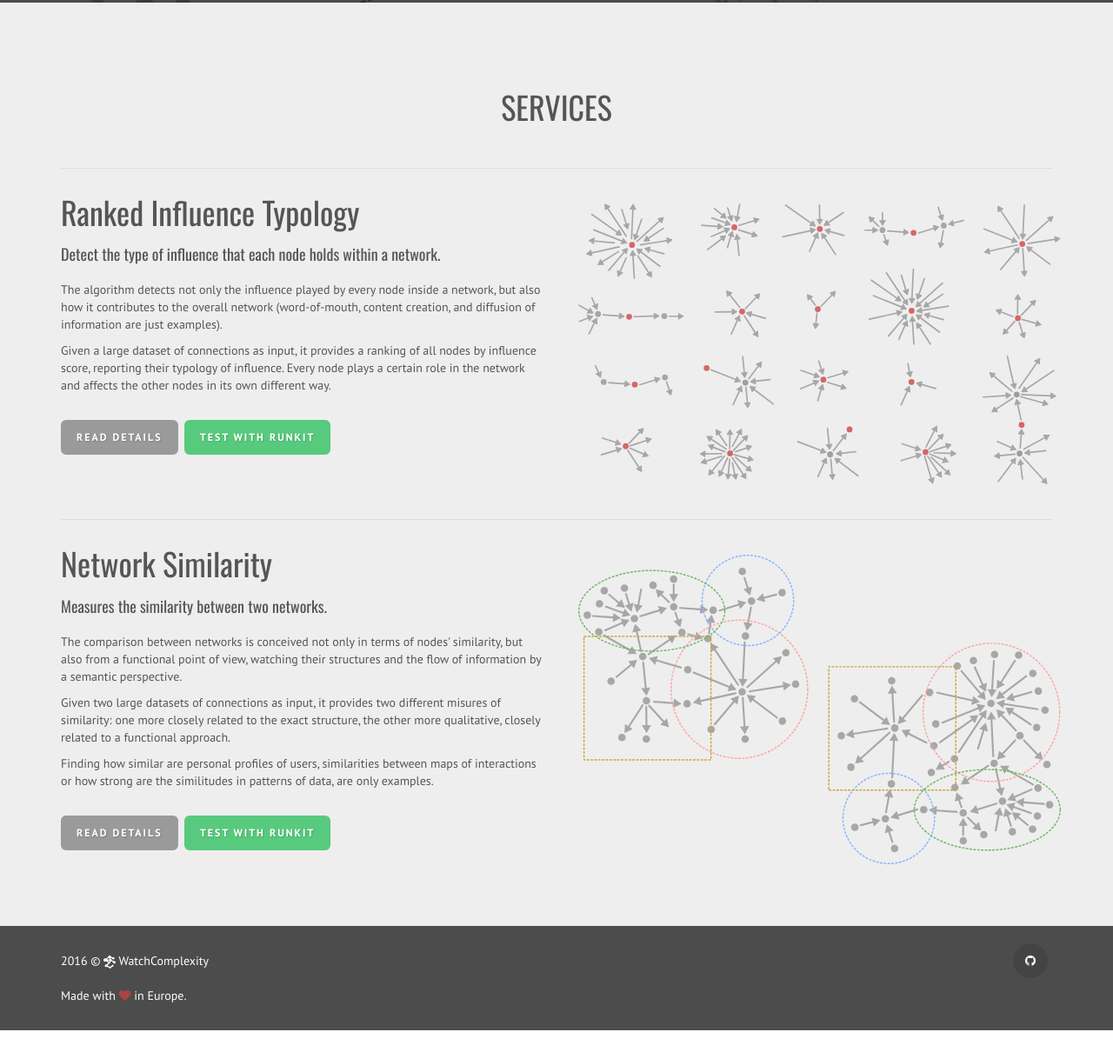
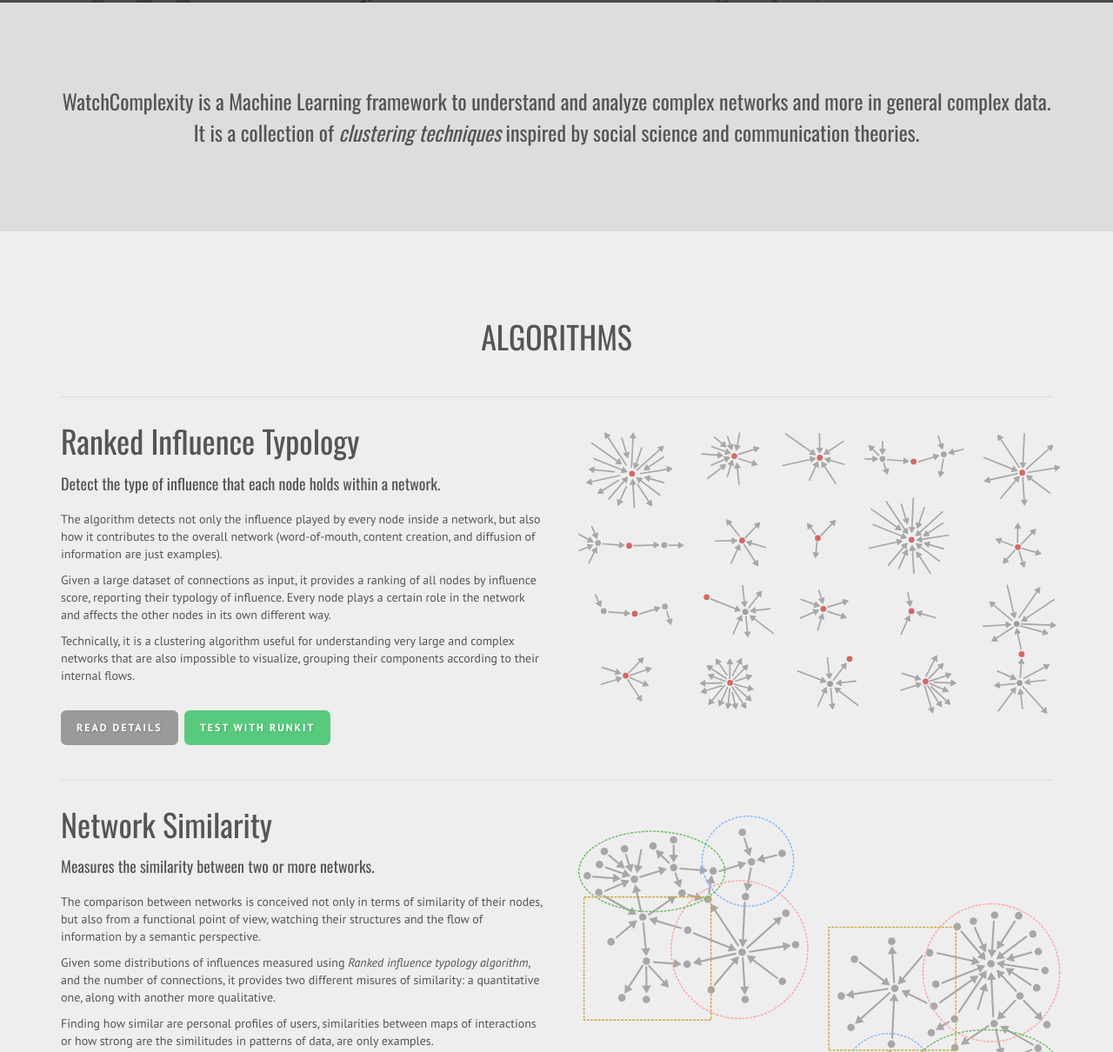
Before and after one commit to davidemiceli/watch-complexity, a website: page page/index.html in a window 1280 px wide. Shown: the part 797-2007 px from the top of the page at 87% size. Before the commit the page ends 1982 px from the top, so only its background shows below. Drawn offline with nearby package versions, Linux system fonts and the light colour scheme.

Commit message:
Updates to the project page for the network similarity algorithm.

```diff
--- a/page/index.html
+++ b/page/index.html
@@ -6,7 +6,7 @@
   <meta name="viewport" content="width=device-width, initial-scale=1">
   <meta name="description" content="WatchComplexity, AI from experimental research on computational social science">
   <meta name="author" content="WatchComplexity">
-  <title>WatchComplexity &mdash; AI to analyze complex networks</title>
+  <title>WatchComplexity &mdash; AI to analyze complex networks and more in general complex data.</title>
   <!-- CSS Plugins-->
   <link href="/fonts/font-awesome/css/font-awesome.min.css" rel="stylesheet" type="text/css">
   <!-- CSS Custom-->
@@ -41,7 +41,7 @@
       <div class="navbar-collapse collapse">
         <ul class="fullpage__nav nav navbar-nav navbar-right">
           <li><a href="#about">About</a></li>
-          <li><a href="#services">Services</a></li>
+          <li><a href="#algorithms">Algorithms</a></li>
           <li><a href="https://github.com/davidemiceli/watch-complexity/wiki" target="_blank">Documentation</a></li>
           <li><a href="https://github.com/davidemiceli/watch-complexity" target="_blank">Github</a></li>
         </ul>
@@ -61,7 +61,7 @@
     <div class="sidebar-menu__brand">WatchComplexity</div>
     <ul class="fullpage__nav sidebar-menu__ul nav">
       <li><a href="#about">About</a></li>
-      <li><a href="#services">Services</a></li>
+      <li><a href="#algorithms">Algorithms</a></li>
       <li><a href="https://github.com/davidemiceli/watch-complexity/wiki" target="_blank">Documentation</a></li>
       <li><a href="https://github.com/davidemiceli/watch-complexity" target="_blank">Github</a></li>
     </ul>
@@ -74,29 +74,32 @@
           <div class="col-xs-12">
             <!-- Pre heading-->
             <!-- Heading-->
-            <h1 class="heading">AI framework to analyze complex networks</h1>
+            <h1 class="heading">Machine learning framework to analyze complex networks</h1>
             <!-- Sub heading-->
             <div class="heading__sub">
               <p><strong>Artificial Intelligence from experimental research on computational social science</strong></p>
             </div>
-            <div class="text-center"><a href="#services" style="margin-top: 15px;" class="btn btn-lg btn-gray btn-outline">Find Out More</a></div>
+            <div class="text-center"><a href="#description" style="margin-top: 15px;" class="btn btn-lg btn-gray btn-outline">Find Out More</a></div>
           </div>
         </div>
       </div>
     </div>
   </div>
   <!--USE CASES ==============================-->
-  <!-- <div id="description" style="background-color: #ddd;" class="site-wrapper">
-    <div class="container">
-      <h3 style="margin-bottom: 40px;" class="about-item__title text-center">WatchComplexity is a javascript framework to analyze complex data.</h3>
+  <div id="description" style="background-color: #ddd;" class="site-wrapper">
+    <div style="text-align: center;">
+      <h3 style="margin-bottom: 40px;" class="about-item__title text-center">
+        <p>WatchComplexity is a Machine Learning framework to understand and analyze complex networks and more in general complex data.</p>
+        <p>It is a collection of <em>clustering techniques</em> inspired by social science and communication theories.</p>
+      </h3>
     </div>
-  </div> -->
+  </div>
   <!-- SERVICES ==============================-->
-  <div id="services" style="background-color: #eee;" class="site-wrapper">
+  <div id="algorithms" style="background-color: #eee;" class="site-wrapper">
     <div class="container">
       <div class="row">
         <div class="col-xs-12">
-          <h1 style="margin-top: 0px; margin-bottom: 50px;" class="heading text-center">Services</h1>
+          <h1 style="margin-top: 0px; margin-bottom: 50px;" class="heading text-center">Algorithms</h1>
         </div>
       </div>
       <hr class="services-line" style="margin-top: 0px;">
@@ -108,7 +111,9 @@
             contributes to the overall network (word-of-mouth, content creation, and diffusion of information are just examples).</p>
           <p>Given a large dataset of connections as input, it provides a ranking of all nodes by influence score, reporting
             their typology of influence. Every node plays a certain role in the network and affects the other nodes in its own different way.</p>
-          <p><a href="/influence" style="margin-top: 20px;" class="btn btn-lg btn-lightgray btn-outline">Read details</a>&nbsp;
+          <p>Technically, it is a clustering algorithm useful for understanding very large and complex networks that are also impossible to visualize,
+            grouping their components according to their internal flows.</p>
+          <p><a href="https://github.com/davidemiceli/watch-complexity/wiki/Ranked-influence-typology" style="margin-top: 20px;" class="btn btn-lg btn-lightgray btn-outline">Read details</a>&nbsp;
             <a href="https://npm.runkit.com/watch-complexity" target="_blank" style="margin-top: 20px;" class="btn btn-lg btn-green btn-outline">Test with RunKit</a></p>
         </div>
         <div class="col-sm-6"><img src="/img/influence.svg" style="width: 100%; margin: 10px;" class="less-margin"></div>
@@ -117,15 +122,14 @@
       <div class="row">
         <div class="col-sm-6">
           <h1 class="about-item__title">Network Similarity</h1>
-          <h4 class="about-item__title">Measures the similarity between two networks.</h4>
-          <p>The comparison between networks is conceived not only in terms of nodes' similarity, but also from a
+          <h4 class="about-item__title">Measures the similarity between two or more networks.</h4>
+          <p>The comparison between networks is conceived not only in terms of similarity of their nodes, but also from a
             functional point of view, watching their structures and the flow of information by a semantic perspective.</p>
-          <p>Given two large datasets of connections as input, it provides two different misures of similarity: one
-            more closely related to the exact structure, the other more qualitative, closely related to a functional
-            approach.</p>
+          <p>Given some distributions of influences measured using <em>Ranked influence typology algorithm</em>, and the number of connections, it provides two different misures of similarity:
+            a quantitative one, along with another more qualitative.</p>
           <p>Finding how similar are personal profiles of users, similarities between maps of interactions or how
             strong are the similitudes in patterns of data, are only examples.</p>
-          <p><a href="/similarity" style="margin-top: 20px;" class="btn btn-lg btn-lightgray btn-outline">Read details</a>&nbsp;
+          <p><a href="https://github.com/davidemiceli/watch-complexity/wiki/Network-similarity" style="margin-top: 20px;" class="btn btn-lg btn-lightgray btn-outline">Read details</a>&nbsp;
             <a href="https://npm.runkit.com/watch-complexity" target="_blank" style="margin-top: 20px;" class="btn btn-lg btn-green btn-outline">Test with RunKit</a></p>
         </div>
         <div class="col-sm-6"><img src="/img/similarity.svg" style="width: 100%; margin: 10px;" class="less-margin"></div>
```
Also changed, not shown: README.md.
